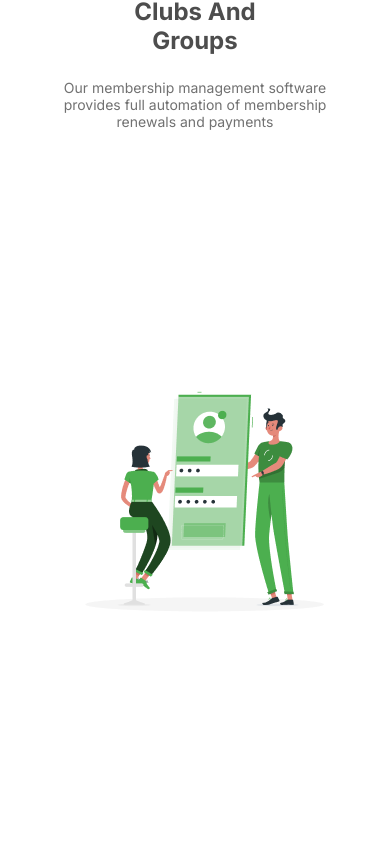
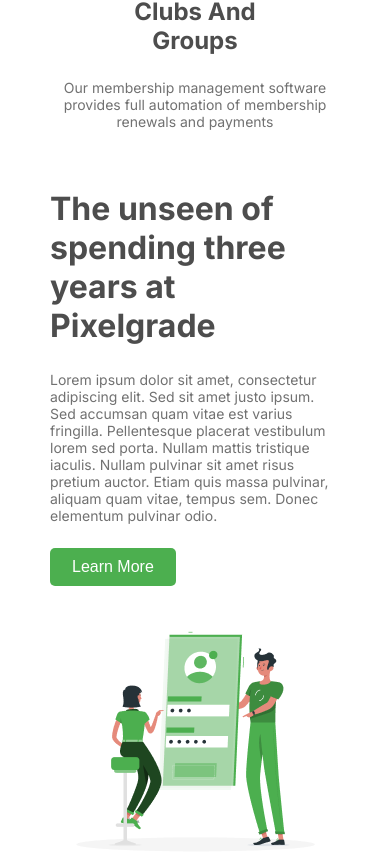
Before and after one commit to Xenko10/figma-mockup-to-react, a React (Vite) app: page / in a window 390 px wide. Shown: the part 1791-2644 px from the top of the page. Built offline with nearby package versions, Linux system fonts and the light colour scheme.

Commit message:
make unlock section responsive

```diff
--- a/src/components/Unlock/Unlock.module.css
+++ b/src/components/Unlock/Unlock.module.css
@@ -11,8 +11,21 @@
   margin: 0 auto;
 }
 
+@media (max-width: 750px) {
+  .unlock {
+    flex-direction: column-reverse;
+    gap: 0;
+  }
+}
+
 .content {
   padding-bottom: 2rem;
+}
+
+@media (max-width: 750px) {
+  .content {
+    padding-bottom: 0;
+  }
 }
 
 .content > h2 {
```
